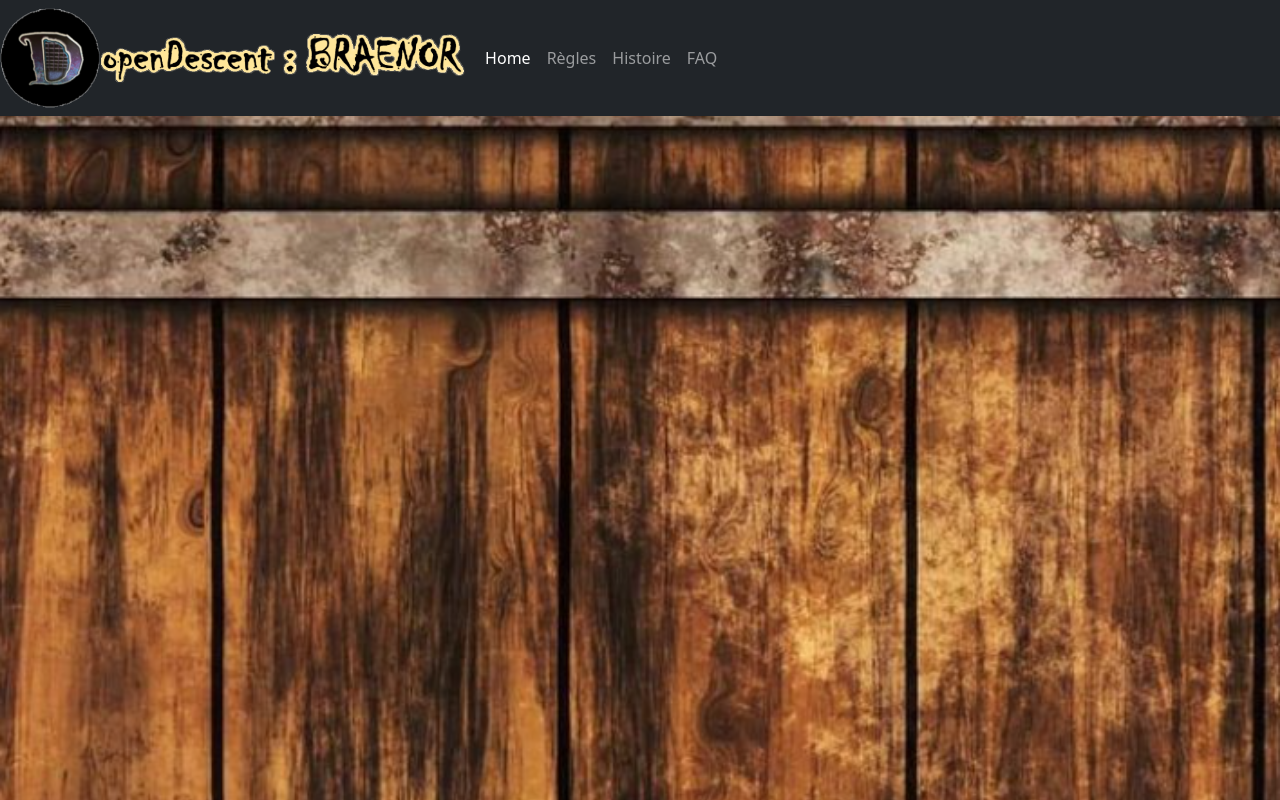
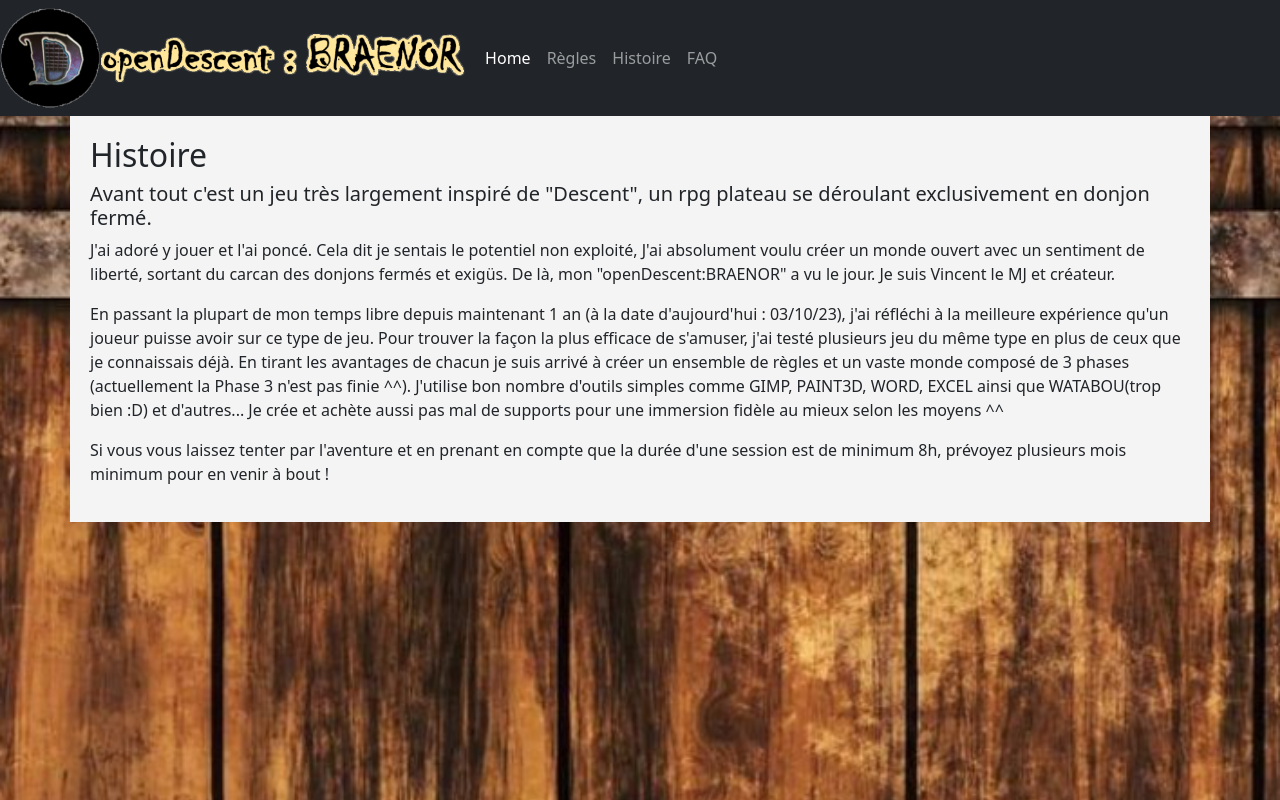
Before and after one commit to bunnyhopper363/openDescent, a website: page src/histoire.html in a window 1280 px wide. Drawn offline with nearby package versions, Linux system fonts and the light colour scheme.

Commit message:
feat:histoire_contenue

```diff
--- a/src/histoire.html
+++ b/src/histoire.html
@@ -16,8 +16,22 @@
 <!--Header-->
     <div id="navbar-container"></div>
 <!--Header-->
+<div class="container rules-container">
+    <div class="jumbotron">
+        <h2>Histoire</h2>
+<h5>Avant tout c'est un jeu très largement inspiré de "Descent", un rpg plateau se déroulant exclusivement en donjon fermé.</h5>
+<p>J'ai adoré y jouer et l'ai poncé. Cela dit je sentais le potentiel non exploité, J'ai absolument voulu créer un monde ouvert avec un sentiment de liberté, sortant du carcan des donjons fermés et exigüs.
+De là, mon "openDescent:BRAENOR" a vu le jour. Je suis Vincent le MJ et créateur.</p>
+<p>En passant la plupart de mon temps libre depuis maintenant 1 an (à la date d'aujourd'hui : 03/10/23), j'ai réfléchi à la meilleure expérience qu'un joueur puisse avoir sur ce type de jeu.
+Pour trouver la façon la plus efficace de s'amuser, j'ai testé plusieurs jeu du même type en plus de ceux que je connaissais déjà. En tirant les avantages de chacun je suis arrivé à créer un ensemble de règles et un vaste monde composé de 3 phases (actuellement la Phase 3 n'est pas finie ^^).
+J'utilise bon nombre d'outils simples comme GIMP, PAINT3D, WORD, EXCEL ainsi que WATABOU(trop bien :D) et d'autres... Je crée et achète aussi pas mal de supports pour une immersion fidèle au mieux selon les moyens ^^ </p>
+<p>Si vous vous laissez tenter par l'aventure et en prenant en compte que la durée d'une session est de minimum 8h, prévoyez plusieurs mois minimum pour en venir à bout !</p>
+    <style>
 
-
-
-</body>
+    .rules-container {
+        background-color: #f4f4f4; /* Couleur de fond de votre choix */
+        padding: 20px; /* Ajoutez de la marge intérieure pour espacer le texte du bord du conteneur */
+    }
+    </style>
+    </body>
 </html>
```
